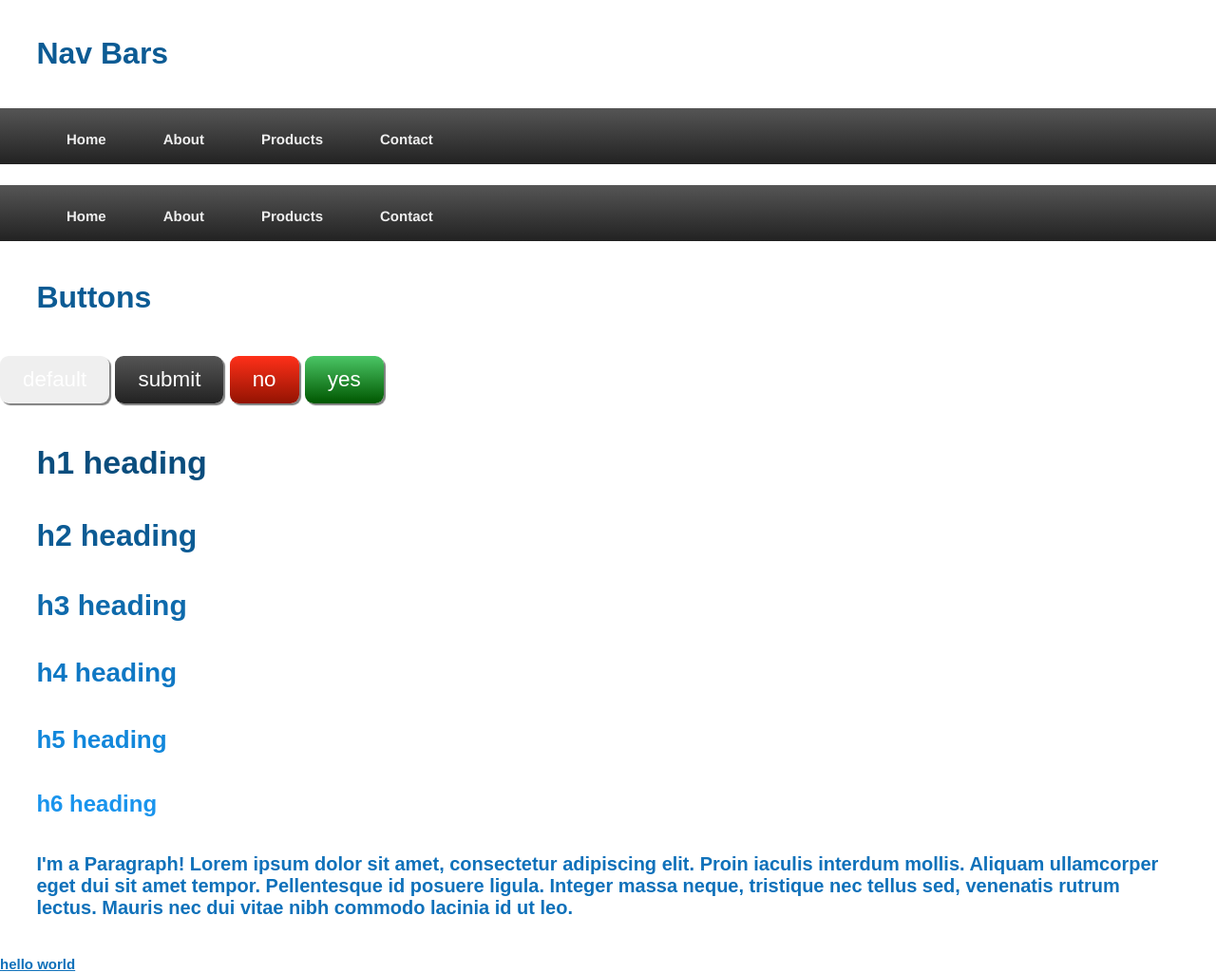
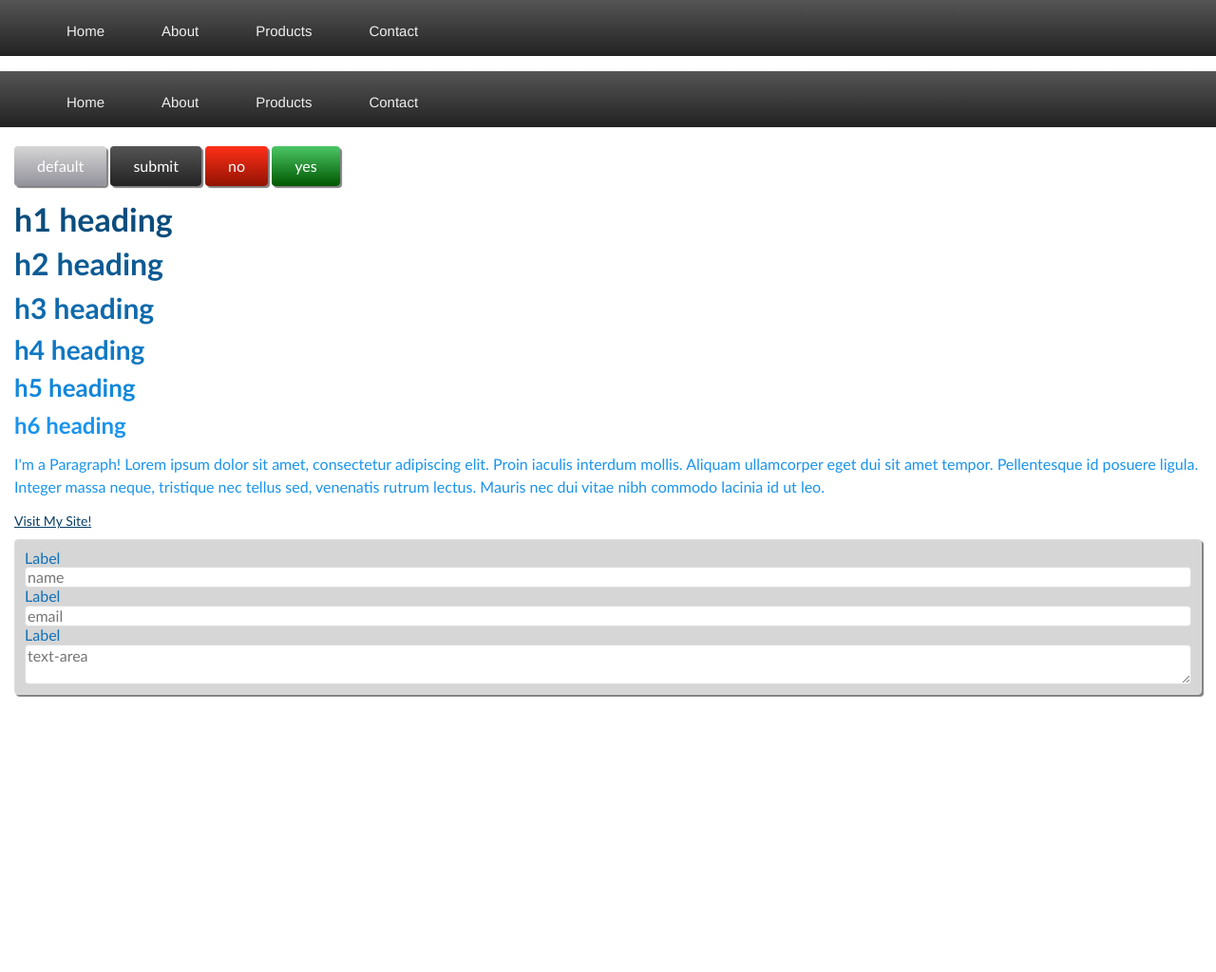
Before and after one commit to rgilbert8888/sassy-tools, a plain HTML site: page index.html in a window 1280 px wide. Shown: the whole page at 95% size. After the commit the page ends 800 px from the top, so only its background shows below. Drawn offline with nearby package versions, Linux system fonts and the light colour scheme.

Commit message:
added form styles

```diff
--- a/index.html
+++ b/index.html
@@ -15,7 +15,6 @@
     <body>
 
     	<div>
-    		<h2>Nav Bars</h2>
 	    	<nav class="nav nav-up">
 				<ul>
 					<li><a href="#">Home</a></li>
@@ -34,14 +33,11 @@
 				</ul>
 	    	</nav>
 	    </div>
-    	<div style="clear: both"></div>
-    	<div>
-			<h2>Buttons</h2>
+    	<div class="my-container">
 			<button>default</button>
         	<button class="btn-submit">submit</button>
 			<button class="btn-no">no</button>
 			<button class="btn-yes">yes</button>
-		</div>
 	    	<h1>h1 heading</h1>
 	    	<h2>h2 heading</h2>
 	    	<h3>h3 heading</h3>
@@ -50,9 +46,22 @@
 	    	<h6>h6 heading</h6>
 
 	        <p>I'm a Paragraph! Lorem ipsum dolor sit amet, consectetur adipiscing elit. Proin iaculis interdum mollis. Aliquam ullamcorper eget dui sit amet tempor. Pellentesque id posuere ligula. Integer massa neque, tristique nec tellus sed, venenatis rutrum lectus. Mauris nec dui vitae nibh commodo lacinia id ut leo. </p>
-
-        <a href="#">hello world</a>
-
+	        <a href="#">Visit My Site!</a>
+			<form class="vertical-form">
+				<div class="form-group">
+					<label>Label</label>
+					<input type="name" placeholder="name">
+				</div>
+				<div class="form-group">
+					<label>Label</label>
+					<input type="email" placeholder="email">
+				</div>
+				<div class="form-group">
+					<label>Label</label>
+					<textarea placeholder="text-area"></textarea>
+				</div>
+			</form>
+		</div>
 
 
 
--- a/scss/main.scss
+++ b/scss/main.scss
@@ -1,15 +1,23 @@
 
-@import 'partials/colors';
+@import 'partials/variables';
 @import 'partials/mixins';
 @import 'partials/buttons';
 @import 'partials/nav';
 @import 'partials/forms';
 
 
-*{box-sizing: border-box;}
+*{box-sizing: border-box;
+	@include border-radius($radius);
+	}
 
 body{
-	margin: 0 auto;
-	font: bold 1.4em arial, helvetica;
-
+	// margin: 0 auto;
+	font-family: $font-family;
 }
+.my-container{
+  padding-right: 15px;
+  padding-left: 15px;
+	margin-right: auto;
+	margin-left: auto;
+	clear:both;
+}
--- a/scss/partials/_buttons.scss
+++ b/scss/partials/_buttons.scss
@@ -15,7 +15,7 @@ button {
 	overflow: visible;
 	position: relative;
 	@include box-shadow();
-
+	@include gradient(rgba(214,214,214,1), rgba(146,146,155,1));
 }
 
 // all other buttons to be extended from the basic
@@ -24,8 +24,6 @@ button {
 .btn-submit{
 	@extend button;
 	@include gradient(#555555, #222222);
-
-
 }
 
 //no
@@ -41,11 +39,10 @@ button {
 	@include gradient(rgba(75,198,102,1), rgba(0,87,0,1) );
 }
 
-//yes
-.btn-s{
-	@extend button;
-	@include gradient(rgb(255,48,25), rgba(207,4,4,1));
-}
+// .btn-s{
+// 	@extend button;
+// 	@include gradient(rgb(255,48,25), rgba(207,4,4,1));
+// }
 
 //no
 // .btn-no{
--- a/scss/partials/_forms.scss
+++ b/scss/partials/_forms.scss
@@ -0,0 +1,21 @@
+
+.vertical-form{
+	padding: 10px;
+	margin:10px 0px 10px;
+	border: 1px solid #ddd;
+	@include box-shadow();
+	background-color:rgba(214,214,214,1);
+	color: $a-color;
+	.form-group{
+		label{
+			display:block;
+
+		}
+		input, textarea {
+			display: block;
+			border: 1px solid #ddd;
+			width:100%;
+
+		}
+	}
+}
--- a/scss/partials/_nav.scss
+++ b/scss/partials/_nav.scss
@@ -1,23 +1,21 @@
-
-
-$nav-color-start: #555555;
-$nav-color-end: #222222;
-$hover-color-start: #3fa4f0;
-$hover-color-end: #0f71ba;
-
 
 nav{
   margin: 0;
   width: auto;
   height: 59px;
   padding-bottom: 4px;
+  padding-left: 0px;
+  padding-right: 0px;
   margin: 0;
+  margin-bottom: 15px;
   padding: 0;
   list-style: none;
   display: block;
   position: relative;
   font-family: Capriola, Helvetica, sans-serif;
   @include gradient($nav-color-start, $nav-color-end);
+  border-radius: 0;
+
 
 	ul{
 		width: 100%;
@@ -26,6 +24,7 @@ nav{
 			display: block;
 			float: left;
 			padding: 24px 30px 20px 30px;
+			// border-radius: 0;
 
 			a{
 				display: block;
@@ -42,14 +41,14 @@ nav{
 			li{
 				&:hover{
 					position: relative;
-						@include gradient(#3fa4f0, #0f71ba);
+						@include gradient($p-color, $a-color);
 						&:after{
 							position: absolute;
 							top: 100%;
 							left: 50%;
 							content: "";
 							display: block;
-							border-top: 10px solid $hover-color-end;
+							border-top: 10px solid $p-color;
 							border-left: 10px solid transparent;
 							border-right: 10px solid transparent;
 							margin-left: -10px;
@@ -67,7 +66,7 @@ nav{
 			li{
 				&:hover{
 					position: relative;
-						@include gradient($hover-color-start, $hover-color-end);
+						@include gradient($p-color, $a-color);
 						&:before{
 							position: absolute;
 							bottom: 0%;
--- a/scss/partials/_colors.scss
+++ b/scss/partials/_variables.scss
@@ -1,33 +1,40 @@
-// $bg-color: #68A4C4;
-$color: white;
+
 $base-color: #083E65;
 $p-color: #0f71ba;
 $a-color:  #0f71ba;
 $base-size: 36px;
 $shadow-color: rgba(0,0,0,0.5);
-$radius: 9px;
-$font-size: 10px;
+$radius: 4px;
+$font-size: 14px;
+$font-family: "Trebuchet MS", Helvetica, sans-serif;
+$nav-color-start: #555555;
+$nav-color-end: #222222;
+
+
+
 //add global margin and global font size
 // then add specific stuff for just paragraphs
-// body{
-// 	background-color: $bg-color;
-// }
+
+
 
 @for $i from 1 through 6{
 	h#{$i}{
 		font-size: $base-size - ($i*2);
 		color: lighten($base-color,$i*5%);
-		margin: 3%;
+		margin: 10px auto;
 	}
 }
 
 p{
-	color: $p-color;
-	font-size: $font-size*2;
-	margin: 3%;
+	color: #1994ed;
+	font-size: $font-size+2;
+	line-height: 1.5em;
 }
 
 a{
-	color: $a-color;
-	font-size: $font-size + 5;
+	color: $base-color;
+	font-size: $font-size;
+	&:hover{
+		color: #1994ed;
+	}
 }
```
Also changed, not shown: scss/partials/_mixins.scss (+0 -21 lines), css/main.css, 2 other files. Lines whose indentation alone changed are shown as unchanged.
